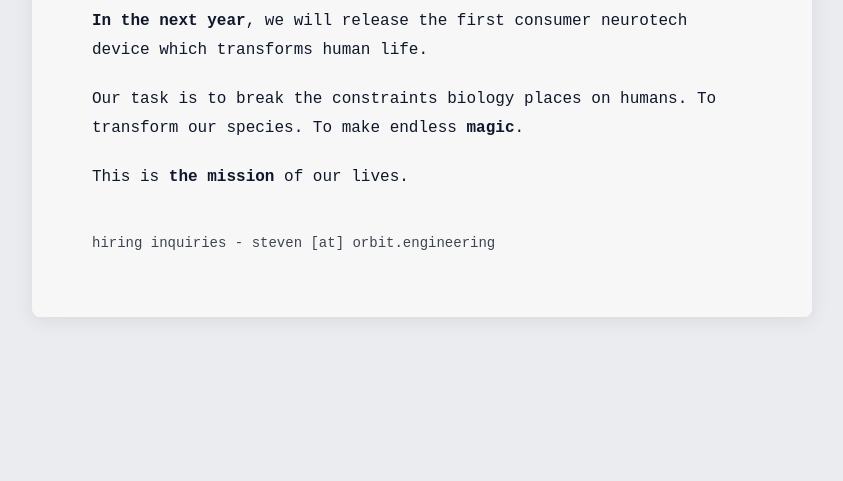
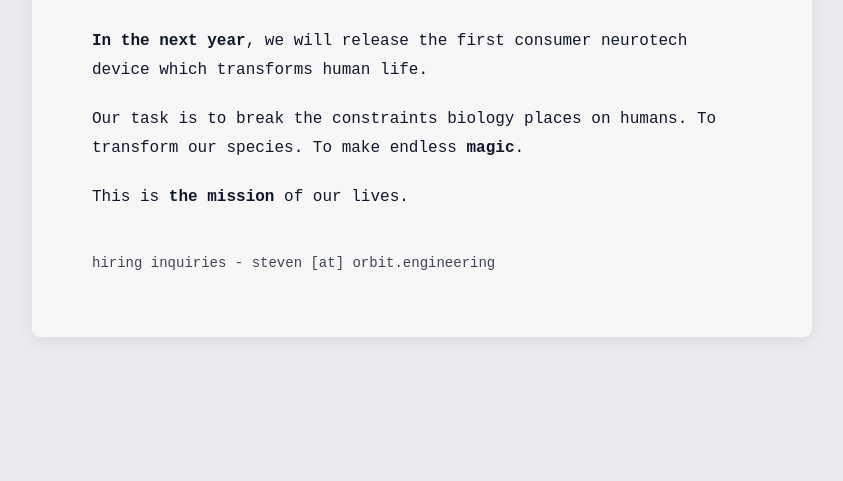
Before and after one commit to markkhrapko/orbit_website, a plain HTML site: page index.html in a window 1280 px wide. Shown: the part 319-800 px from the top of the page, without its empty margins (218-1061 px from the left). Drawn offline with Linux system fonts and the light colour scheme.

Commit message:
Add SVG favicon and adjust letter position (160px top padding)

```diff
--- a/index.html
+++ b/index.html
@@ -5,6 +5,7 @@
   <meta name="viewport" content="width=device-width, initial-scale=1.0">
   <meta name="description" content="Orbit - Unleashing human magic through brain computer interfaces">
   <title>Orbit</title>
+  <link rel="icon" type="image/svg+xml" href="public/logo-mark.svg">
   <link rel="stylesheet" href="styles.css">
 </head>
 <body>
--- a/styles.css
+++ b/styles.css
@@ -33,7 +33,7 @@ body {
 main {
   max-width: 820px;
   margin: 0 auto;
-  padding: 140px 20px 60px;
+  padding: 160px 20px 60px;
 }
 
 /* Letter container */
```
